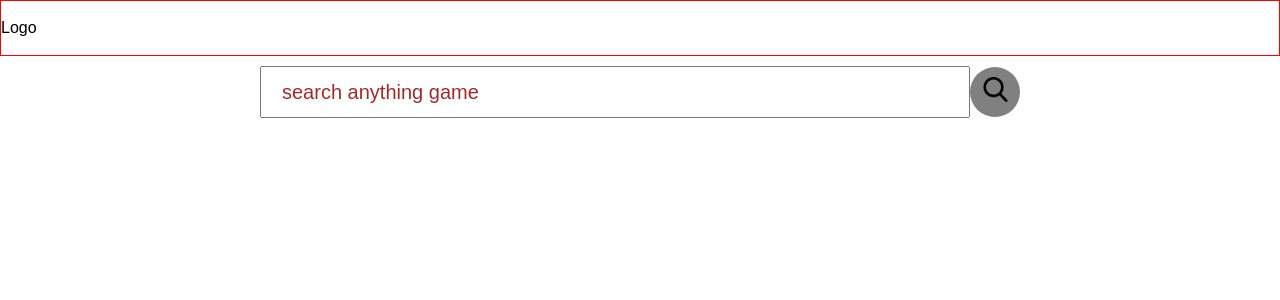
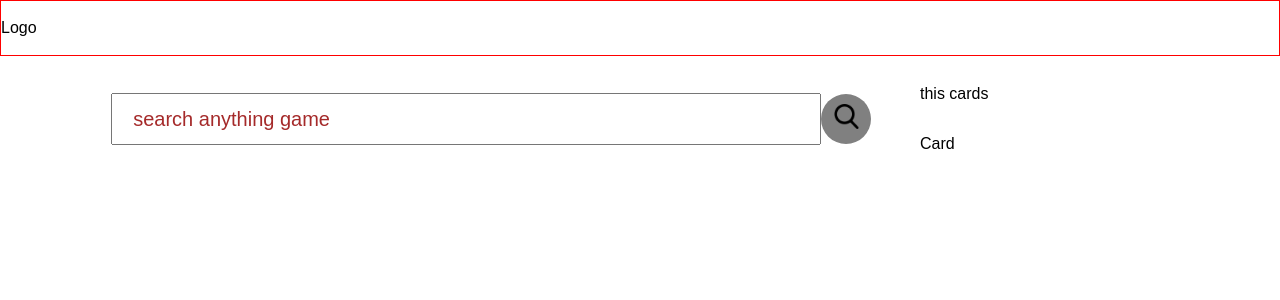
Before and after one commit to Spai26/PI-videogames, a React (Create React App) app in the folder client/: page /home in a window 1280 px wide. Shown: the top 300 px of the page. Built offline with nearby package versions, Linux system fonts and the light colour scheme.

Commit message:
completed components modular

```diff
--- a/client/src/information/components/Pages/Home/Home.jsx
+++ b/client/src/information/components/Pages/Home/Home.jsx
@@ -1,9 +1,11 @@
 import styles from "./Home.module.css";
 import Search from "../../Partials/Search/Search";
+import Cards from "../../../videogames/components/Cards/Cards";
 const Home = () => {
   return (
     <div className={styles.start}>
       <Search />
+      <Cards />
     </div>
   );
 };
--- a/client/src/information/components/Partials/NavigationMovile/NavMovile.jsx
+++ b/client/src/information/components/Partials/NavigationMovile/NavMovile.jsx
@@ -3,6 +3,7 @@ import { icons } from "../../../utils/utils";
 import { useState } from "react";
 
 const NavMovile = () => {
+  const { hamburger, cross } = icons;
   const [click, setClick] = useState(false);
 
   function handleOnCliked() {
@@ -10,10 +11,10 @@ const NavMovile = () => {
   }
   return (
     <div className={styles.nav_movile} onClick={handleOnCliked}>
-      { !click ? (
-        <img src={icons.hamburger} alt="hamburger" />
+      {!click ? (
+        <img src={hamburger} alt="hamburger" />
       ) : (
-        <img src={icons.cross} alt="hamburger" />
+        <img src={cross} alt="hamburger" />
       )}
     </div>
   );
--- /dev/null
+++ b/client/src/information/videogames/components/Card/Card.jsx
@@ -0,0 +1,7 @@
+import styles from "./Card.module.css";
+
+const Card = () => {
+  return <div>Card</div>;
+};
+
+export default Card;
--- /dev/null
+++ b/client/src/information/videogames/components/Cards/Cards.jsx
@@ -0,0 +1,12 @@
+import styles from "./Cards.module.css";
+import Card from "../Card/Card";
+const Cards = () => {
+  return (
+    <div className={styles.gallery}>
+      this cards
+      <Card />
+    </div>
+  );
+};
+
+export default Cards;
--- /dev/null
+++ b/client/src/information/videogames/components/Cards/Cards.module.css
@@ -0,0 +1,7 @@
+.gallery {
+    display: grid;
+    gap: 2rem;
+    grid-template-columns: repeat(auto-fill, minmax(15rem, 1fr));
+    grid-auto-rows: auto;
+    padding: 1.8rem;
+  }
```
Also changed, not shown: client/src/information/utils/utils.js (line endings or trailing spaces), client/src/information/videogames/components/Card/Card.module.css (added).
